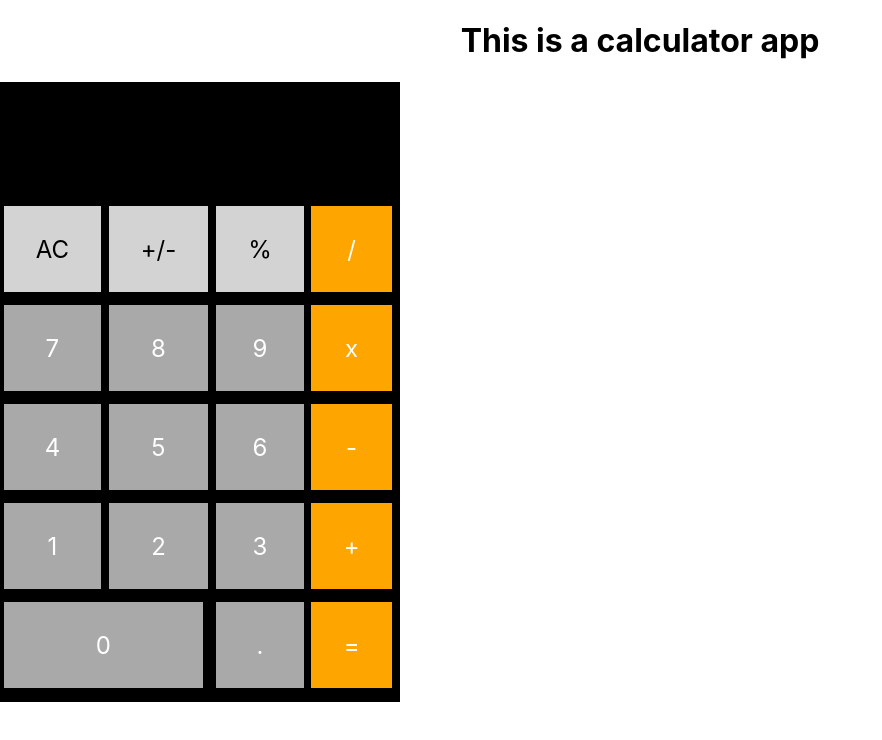
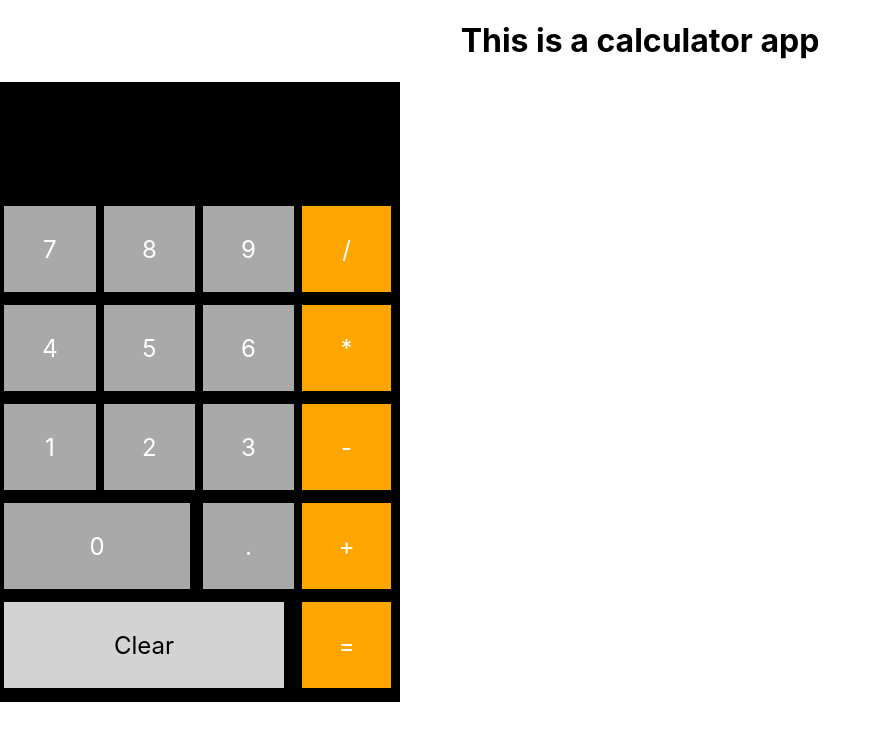
Before and after one commit to JulianEhiem/simpleCalc, a React (Create React App) app: page / in a window 1280 px wide. Shown: the top 740 px of the page, without its empty margins (0-882 px from the left). Built offline with nearby package versions, Linux system fonts and the light colour scheme.

Commit message:
added mathjs for calculations

```diff
--- a/package.json
+++ b/package.json
@@ -6,6 +6,7 @@
     "@testing-library/jest-dom": "^5.11.9",
     "@testing-library/react": "^11.2.3",
     "@testing-library/user-event": "^12.6.0",
+    "mathjs": "^9.1.0",
     "react": "^17.0.1",
     "react-dom": "^17.0.1",
     "react-scripts": "4.0.1",
--- a/src/App.css
+++ b/src/App.css
@@ -40,11 +40,12 @@
   max-width: 400px;
   height: 500px;
   grid-template-areas:
-  "a  b  c  d"
-  "e  f  g  h"
-  "i  j  k  l"
-  "m  n  o  p"
-  "q  q  r  s";
+
+  "e  f  g  d"
+  "i  j  k  h"
+  "m  n  o  l"
+  "q  q  r  p"
+  "a  a  a  s";
 }
 .NumBtns {
   display: flex;
--- a/src/App.js
+++ b/src/App.js
@@ -1,5 +1,6 @@
 import { useState, Component } from 'react';
 import './App.css';
+import { evalDependencies, evaluate }  from 'mathjs';
 
 // function ToOutput() {
 //   const [out, setOut] = useState(9);
@@ -61,7 +62,7 @@ function btnType(x){
     }
     return btnClass;
 
-  }else if(x === '+'||x === '-'||x === '/'||x === 'x'||x === '='){
+  }else if(x === '+'||x === '-'||x === '/'||x === '*'||x === '='){
     switch(x) {
       case '+':
         btnClass = 'MainOps plus'
@@ -72,7 +73,7 @@ function btnType(x){
       case '/':
         btnClass = 'MainOps divide'
         break;
-      case 'x':
+      case '*':
         btnClass = 'MainOps times'
         break;
       case '=':
@@ -80,9 +81,9 @@ function btnType(x){
         break;
     }
     return btnClass;
-  }else if(x === 'AC'||x === '+/-'||x === '%'){
+  }else if(x === 'Clear'||x === '+/-'||x === '%'){
     switch(x) {
-      case 'AC':
+      case 'Clear':
         btnClass = 'SpecialOps clear'
         break;
       case '+/-':
@@ -124,6 +125,10 @@ class Numpad extends Component {
 
   addToInput = val => {
     this.setState({input: this.state.input + val});
+  };
+
+  handleEqual = () => {
+    this.setState({input: evaluate(this.state.input)})
   }
 
 
@@ -132,14 +137,14 @@ render(){
     <div className="App">
       <div className="calcScreen"><Screen screen={this.state.input} /></div>
       <div className="Numgrid">
-        <ClearButton handleClear={()=> this.setState({input: ''})}>AC</ClearButton>
-        <Button handleClick={this.addToInput}>+/-</Button>
-        <Button handleClick={this.addToInput}>%</Button>
+        <ClearButton handleClear={()=> this.setState({input: ''})}>Clear</ClearButton>
+        {/* <Button handleClick={this.addToInput}>+/-</Button>
+        <Button handleClick={this.addToInput}>%</Button> */}
         <Button handleClick={this.addToInput}>/</Button>
         <Button handleClick={this.addToInput}>7</Button>
         <Button handleClick={this.addToInput}>8</Button>
         <Button handleClick={this.addToInput}>9</Button>
-        <Button handleClick={this.addToInput}>x</Button>
+        <Button handleClick={this.addToInput}>*</Button>
         <Button handleClick={this.addToInput}>4</Button>
         <Button handleClick={this.addToInput}>5</Button>
         <Button handleClick={this.addToInput}>6</Button>
@@ -150,7 +155,7 @@ render(){
         <Button handleClick={this.addToInput}>+</Button>
         <Button handleClick={this.addToInput}>0</Button>
         <Button handleClick={this.addToInput}>.</Button>
-        <Button handleClick={this.addToInput}>=</Button>
+        <Button handleClick={() => this.handleEqual()}>=</Button>
 
       </div>
     </div>
```
Also changed, not shown: 2 other files (tests, documents, lock files or other folders).
